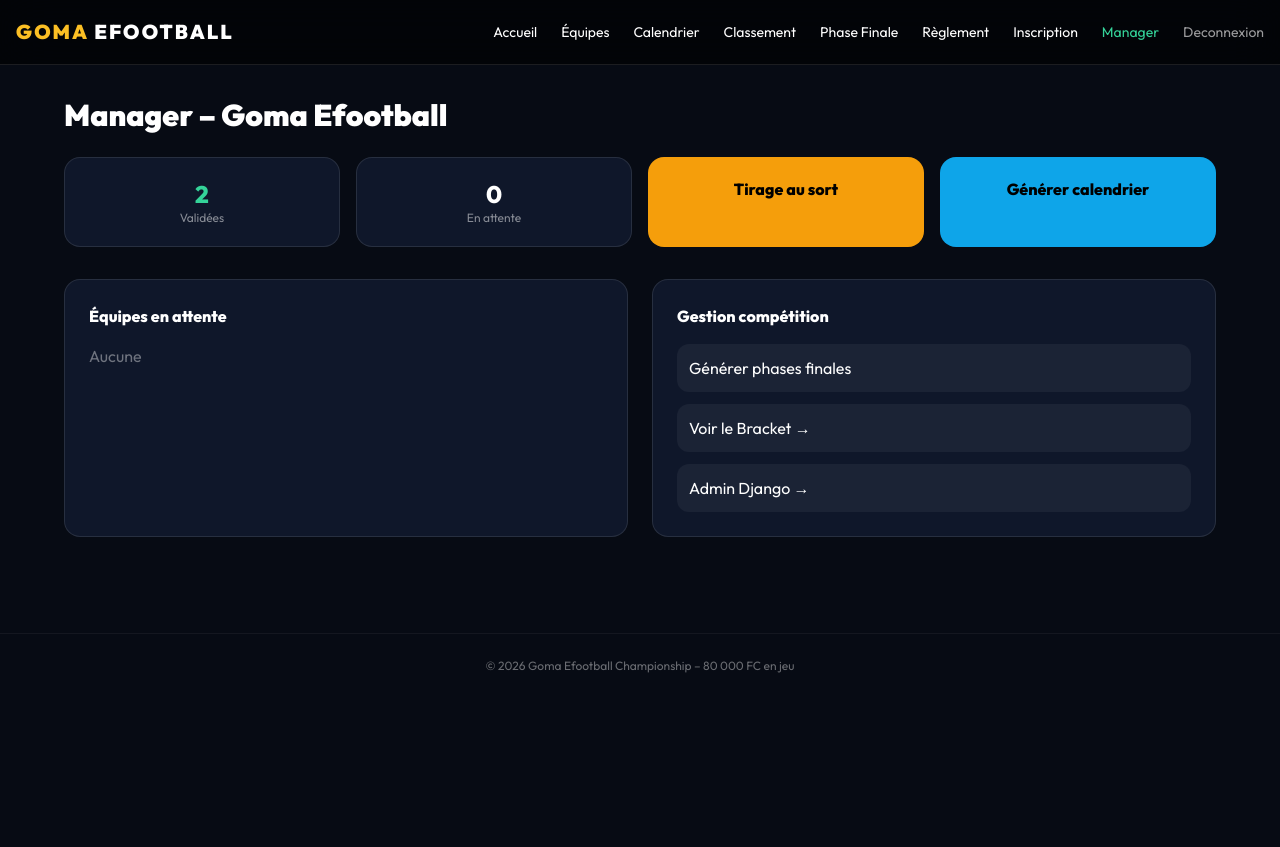
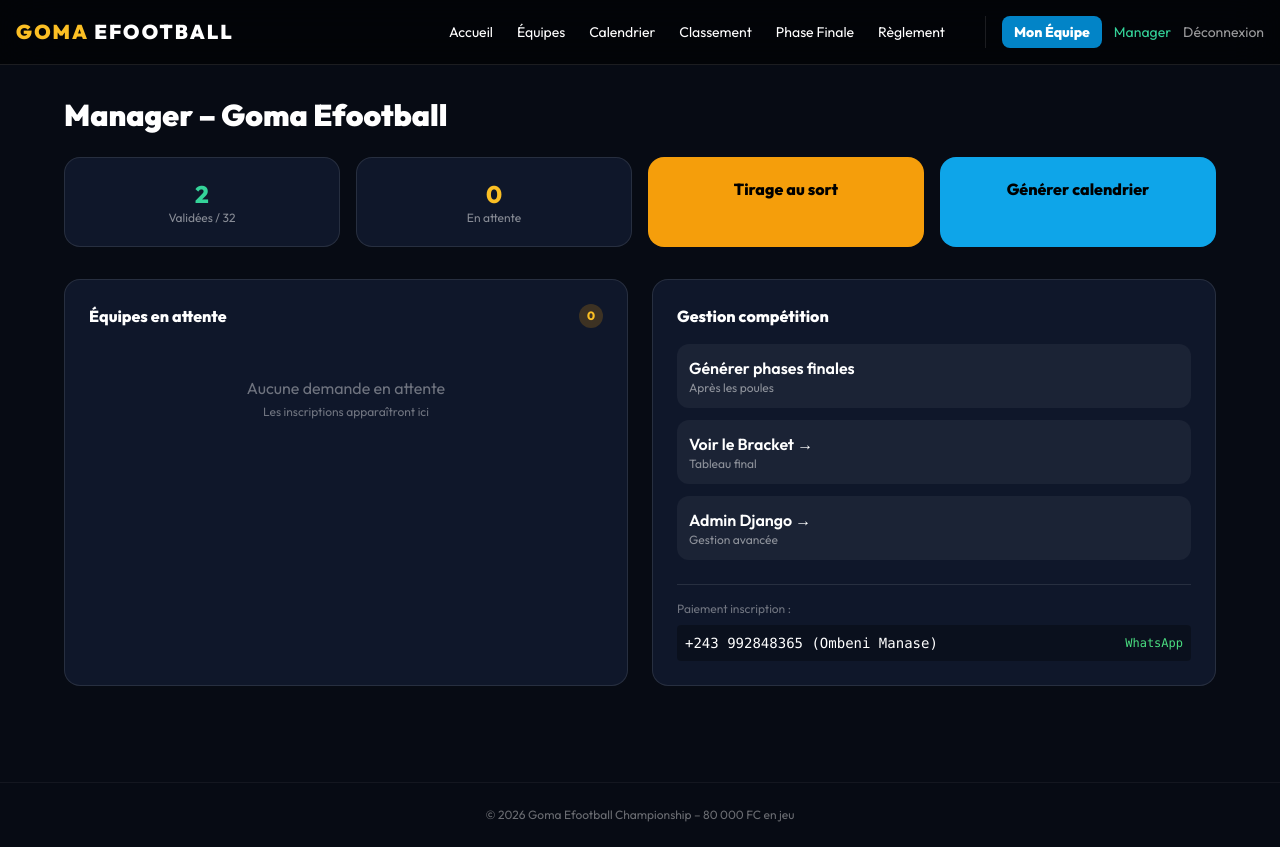
Before and after one commit to Manasse-Ombeni/Goma-Championship, a Django app: page /manager/ in a window 1280 px wide. Before the commit the page ends 673 px from the top, so only its background shows below. Run offline with Django 5.2, Linux system fonts and the light colour scheme; a user stored in the database is signed in; data comes from the database, SQL or seed files in the repository; both versions use the stored data as it was after the commit; some libraries are stand-ins or nearby versions.

Commit message:
teams simple

```diff
--- a/competition/views.py
+++ b/competition/views.py
@@ -3,6 +3,8 @@ from django.contrib.auth.decorators import login_required, user_passes_test
 from django.contrib.auth import logout
 from django.db.models import Q
 import random
+from django.contrib.auth.models import User
+from django.contrib import messages
 
 from.models import Tournament, Team, Match, Group
 from.forms import TeamForm, MatchForm
@@ -34,14 +36,34 @@ def team_register(request):
         if form.is_valid():
             team = form.save(commit=False)
             team.tournament = t
-            from django.contrib.auth.models import User
+
             username = form.cleaned_data['owner_username']
             password = form.cleaned_data['owner_password']
-            user, created = User.objects.get_or_create(username=username)
-            if created or not user.has_usable_password():
+
+            # — ANTI-DOUBLON —
+            if Team.objects.filter(tournament=t, name__iexact=team.name).exists():
+                form.add_error('name', "Ce nom d'équipe est déjà pris")
+                return render(request, 'competition/register.html', {'form':form})
+
+            if User.objects.filter(username=username).exists():
+                # si l'user existe déjà, on vérifie s'il a déjà une équipe
+                existing_user = User.objects.get(username=username)
+                if Team.objects.filter(tournament=t, owner=existing_user).exists():
+                    form.add_error('owner_username', "Tu es déjà inscrit")
+                    return render(request, 'competition/register.html', {'form':form})
+                user = existing_user
+            else:
+                user = User.objects.create_user(username=username, password=password)
+
+            if not user.has_usable_password():
                 user.set_password(password); user.save()
-            team.owner = user; team.save()
-            return redirect('home')
+
+            team.owner = user
+            team.is_validated = False
+            team.save()
+
+            # → redirige vers la page "paye maintenant"
+            return redirect('registration_success', pk=team.pk)
     else:
         form = TeamForm()
     return render(request, 'competition/register.html', {'form':form})
@@ -90,16 +112,25 @@ def logout_view(request):
 @user_passes_test(is_manager)
 def manager_dashboard(request):
     t = get_tournament()
+    pending_qs = Team.objects.filter(tournament=t, is_validated=False).order_by('-id')
+    validated_count = Team.objects.filter(tournament=t, is_validated=True).count()
+
     return render(request, 'competition/manager/dashboard.html', {
-        'pending': Team.objects.filter(tournament=t, is_validated=False),
-        'validated': Team.objects.filter(tournament=t, is_validated=True).count(),
-        'matches': Match.objects.filter(tournament=t, played=False)[:20]
+        'pending': pending_qs,
+        'validated': validated_count,
     })
 
 @login_required
 @user_passes_test(is_manager)
 def validate_team(request, pk):
     team = get_object_or_404(Team, pk=pk); team.is_validated = True; team.save()
+    return redirect('manager')
+
+@login_required
+@user_passes_test(is_manager)
+def reject_team(request, pk):
+    team = get_object_or_404(Team, pk=pk)
+    team.delete()
     return redirect('manager')
 
 @login_required
@@ -269,5 +300,63 @@ def reglement(request):
     return render(request, 'competition/reglement.html')
 
 
-from django.utils import timezone
-from datetime import timedelta
+def registration_success(request, pk):
+    team = get_object_or_404(Team, pk=pk)
+    return render(request, 'competition/registration_success.html', {'team': team})
+
+
+from django.contrib.auth.forms import PasswordChangeForm
+from django.contrib.auth import update_session_auth_hash
+
+@login_required
+def my_team(request):
+    t = get_tournament()
+    team = get_object_or_404(Team, tournament=t, owner=request.user)
+    return render(request, 'competition/my_team.html', {'team': team})
+
+@login_required
+def edit_team(request):
+    t = get_tournament()
+    team = get_object_or_404(Team, tournament=t, owner=request.user)
+
+    if request.method == 'POST':
+        form = TeamForm(request.POST, instance=team)
+        if form.is_valid():
+            new_name = form.cleaned_data['name']
+            # anti-doublon sauf pour son équipe
+            if Team.objects.filter(tournament=t, name__iexact=new_name).exclude(pk=team.pk).exists():
+                messages.error(request, "Ce nom est déjà pris")
+            else:
+                form.save()
+                messages.success(request, "Équipe mise à jour")
+                return redirect('my_team')
+    else:
+        form = TeamForm(instance=team)
+
+    return render(request, 'competition/edit_team.html', {'form': form, 'team': team})
+
+@login_required
+def delete_team(request):
+    t = get_tournament()
+    team = get_object_or_404(Team, tournament=t, owner=request.user)
+
+    if request.method == 'POST':
+        team.delete()
+        messages.warning(request, "Ton équipe a été supprimée")
+        return redirect('home')
+
+    return render(request, 'competition/delete_team.html', {'team': team})
+
+@login_required
+def change_password(request):
+    if request.method == 'POST':
+        form = PasswordChangeForm(request.user, request.POST)
+        if form.is_valid():
+            user = form.save()
+            update_session_auth_hash(request, user)
+            messages.success(request, "Mot de passe changé")
+            return redirect('my_team')
+    else:
+        form = PasswordChangeForm(request.user)
+
+    return render(request, 'competition/change_password.html', {'form': form})
--- a/config/settings.py
+++ b/config/settings.py
@@ -96,9 +96,10 @@ STATICFILES_STORAGE = 'whitenoise.storage.CompressedManifestStaticFilesStorage'
 DEFAULT_AUTO_FIELD = 'django.db.models.BigAutoField'
 
 # --- AUTH ---
+# Redirection après login/logout
+LOGIN_REDIRECT_URL = '/'
+LOGOUT_REDIRECT_URL = '/'
 LOGIN_URL = '/login/'
-LOGIN_REDIRECT_URL = '/manager/'
-LOGOUT_REDIRECT_URL = '/'
 
 # --- LOGS (pour voir les erreurs Neon dans Render) ---
 LOGGING = {
--- a/config/urls.py
+++ b/config/urls.py
@@ -23,4 +23,10 @@ urlpatterns = [
     path('manager/knockout/', views.generate_knockout, name='generate_knockout'),
     path('equipe/<int:pk>/', views.team_detail, name='team_detail'),
     path('reglement/', views.reglement, name='reglement'),
+    path('inscription/success/<int:pk>/', views.registration_success, name='registration_success'),
+    path('manager/rejeter/<int:pk>/', views.reject_team, name='reject_team'),
+    path('mon-equipe/', views.my_team, name='my_team'),
+    path('mon-equipe/modifier/', views.edit_team, name='edit_team'),
+    path('mon-equipe/supprimer/', views.delete_team, name='delete_team'),
+    path('mon-equipe/mot-de-passe/', views.change_password, name='change_password'),
 ]
--- a/templates/base.html
+++ b/templates/base.html
@@ -6,7 +6,6 @@
   <meta name="viewport" content="width=device-width, initial-scale=1.0">
   <title>{% block title %}Goma Efootball Championship{% endblock %}</title>
 
-  <!-- Tailwind CDN - corrige le bug d'affichage sur Render -->
   <script src="https://cdn.tailwindcss.com"></script>
   <link href="https://fonts.googleapis.com/css2?family=Outfit:wght@400;600;800;900&display=swap" rel="stylesheet">
 
@@ -31,12 +30,18 @@
    <a href="/classement/" class="hover:text-amber-400 transition">Classement</a>
    <a href="/bracket/" class="hover:text-amber-400 transition">Phase Finale</a>
    <a href="{% url 'reglement' %}" class="hover:text-amber-400 transition">Règlement</a>
-   <a href="/inscription/" class="hover:text-amber-400 transition">Inscription</a>
+
    {% if user.is_authenticated %}
-     <a href="/manager/" class="text-emerald-400 hover:text-emerald-300 transition">Manager</a>
-     <a href="/logout/" class="text-white/60 hover:text-white transition">Deconnexion</a>
+     <div class="flex items-center gap-3 ml-4 pl-4 border-l border-white/10">
+       <a href="{% url 'my_team' %}" class="px-3 py-1.5 bg-sky-600 hover:bg-sky-500 rounded-lg font-bold transition">Mon Équipe</a>
+       {% if user.is_staff %}
+         <a href="{% url 'manager' %}" class="text-emerald-400 hover:text-emerald-300 transition">Manager</a>
+       {% endif %}
+       <a href="/logout/" class="text-white/60 hover:text-white transition">Déconnexion</a>
+     </div>
    {% else %}
-     <a href="/login/" class="px-4 py-1.5 bg-amber-500 text-black rounded-lg font-bold hover:bg-amber-400 transition">Login</a>
+     <a href="/inscription/" class="hover:text-amber-400 transition">Inscription</a>
+     <a href="/login/" class="ml-2 px-4 py-1.5 bg-amber-500 text-black rounded-lg font-bold hover:bg-amber-400 transition">Login</a>
    {% endif %}
   </div>
   <!-- Mobile burger -->
@@ -60,11 +65,17 @@
    <a href="/classement/" class="block py-3 px-3 rounded-xl hover:bg-white/10">Classement</a>
    <a href="/bracket/" class="block py-3 px-3 rounded-xl hover:bg-white/10">Phase Finale</a>
    <a href="{% url 'reglement' %}" class="block py-3 px-3 rounded-xl hover:bg-white/10">Règlement</a>
-   <a href="/inscription/" class="block py-3 px-3 rounded-xl hover:bg-white/10">Inscription</a>
+
    {% if user.is_authenticated %}
-     <a href="/manager/" class="block py-3 px-3 rounded-xl text-emerald-400 hover:bg-white/10">Manager</a>
-     <a href="/logout/" class="block py-3 px-3 rounded-xl text-white/60 hover:bg-white/10">Deconnexion</a>
+     <div class="pt-3 mt-3 border-t border-white/10 space-y-1">
+       <a href="{% url 'my_team' %}" class="block py-3 px-3 bg-sky-600 rounded-xl font-bold text-center">Mon Équipe</a>
+       {% if user.is_staff %}
+         <a href="{% url 'manager' %}" class="block py-3 px-3 rounded-xl text-emerald-400 hover:bg-white/10">Manager</a>
+       {% endif %}
+       <a href="/logout/" class="block py-3 px-3 rounded-xl text-white/60 hover:bg-white/10">Déconnexion</a>
+     </div>
    {% else %}
+     <a href="/inscription/" class="block py-3 px-3 rounded-xl hover:bg-white/10">Inscription</a>
      <div class="pt-2 mt-2 border-t border-white/10">
        <a href="/login/" class="block py-3 px-3 bg-amber-500 text-black font-bold rounded-xl text-center">Login</a>
      </div>
--- a/templates/competition/manager/dashboard.html
+++ b/templates/competition/manager/dashboard.html
@@ -1,40 +1,85 @@
-{% extends 'base.html' %}{% block content %}
+{% extends 'base.html' %}
+{% block content %}
 <div class="max-w-6xl mx-auto">
   <h1 class="text-3xl font-black mb-6">Manager – Goma Efootball</h1>
+
+  {% if messages %}
+    {% for message in messages %}
+      <div class="mb-4 p-3 rounded-xl {% if message.tags == 'error' %}bg-red-500/20 text-red-400{% elif message.tags == 'warning' %}bg-amber-500/20 text-amber-400{% else %}bg-emerald-500/20 text-emerald-400{% endif %}">
+        {{ message }}
+      </div>
+    {% endfor %}
+  {% endif %}
 
   <!-- STATS -->
   <div class="grid md:grid-cols-4 gap-4 mb-8">
     <div class="p-5 bg-[#0f172a] rounded-2xl border border-white/10 text-center">
       <div class="text-2xl font-bold text-emerald-400">{{ validated }}</div>
-      <div class="text-xs text-white/50">Validées</div>
+      <div class="text-xs text-white/50">Validées / 32</div>
     </div>
     <div class="p-5 bg-[#0f172a] rounded-2xl border border-white/10 text-center">
-      <div class="text-2xl font-bold">{{ pending|length }}</div>
+      <div class="text-2xl font-bold text-amber-400">{{ pending|length }}</div>
       <div class="text-xs text-white/50">En attente</div>
     </div>
-    <a href="{% url 'generate_draw' %}" class="p-5 bg-amber-500 text-black rounded-2xl font-bold text-center hover:bg-amber-400">Tirage au sort</a>
-    <a href="{% url 'generate_schedule' %}" class="p-5 bg-sky-500 text-black rounded-2xl font-bold text-center hover:bg-sky-400">Générer calendrier</a>
+    <a href="{% url 'generate_draw' %}" class="p-5 bg-amber-500 text-black rounded-2xl font-bold text-center hover:bg-amber-400 transition">Tirage au sort</a>
+    <a href="{% url 'generate_schedule' %}" class="p-5 bg-sky-500 text-black rounded-2xl font-bold text-center hover:bg-sky-400 transition">Générer calendrier</a>
   </div>
 
   <div class="grid md:grid-cols-2 gap-6">
     <!-- Validation -->
     <div class="bg-[#0f172a] border border-white/10 rounded-2xl p-6">
-      <h2 class="font-bold mb-4">Équipes en attente</h2>
-      {% for team in pending %}
-      <div class="flex justify-between py-2 border-b border-white/5">
-        <span>{{ team.name }} ({{ team.owner_username }})</span>
-        <a href="{% url 'validate_team' team.id %}" class="text-emerald-400 text-sm">Valider</a>
+      <h2 class="font-bold mb-4 flex items-center justify-between">
+        Équipes en attente
+        <span class="text-xs px-2 py-1 bg-amber-500/20 text-amber-400 rounded-full">{{ pending|length }}</span>
+      </h2>
+
+      <div class="space-y-2 max-h-96 overflow-y-auto">
+        {% for team in pending %}
+        <div class="flex items-center justify-between py-3 px-3 bg-white/5 rounded-xl hover:bg-white/10 transition">
+          <div class="min-w-0 flex-1">
+            <div class="font-semibold truncate">{{ team.name }}</div>
+            <div class="text-xs text-white/50">
+              @{{ team.owner.username }} • {{ team.whatsapp|default:"pas de tel" }}
+            </div>
+          </div>
+          <div class="flex gap-2 ml-3">
+            <a href="{% url 'validate_team' team.id %}" class="px-3 py-1.5 bg-emerald-600 hover:bg-emerald-500 text-white text-xs font-bold rounded-lg transition">Valider</a>
+            <a href="{% url 'reject_team' team.id %}" class="px-3 py-1.5 bg-red-600 hover:bg-red-500 text-white text-xs font-bold rounded-lg transition" onclick="return confirm('Supprimer {{ team.name }} ?')">Rejeter</a>
+          </div>
+        </div>
+        {% empty %}
+        <div class="text-center py-8 text-white/40">
+          <p>Aucune demande en attente</p>
+          <p class="text-xs mt-1">Les inscriptions apparaîtront ici</p>
+        </div>
+        {% endfor %}
       </div>
-      {% empty %}<p class="text-white/40">Aucune</p>{% endfor %}
     </div>
 
     <!-- Outils tournoi -->
     <div class="bg-[#0f172a] border border-white/10 rounded-2xl p-6">
       <h2 class="font-bold mb-4">Gestion compétition</h2>
       <div class="space-y-3">
-        <a href="{% url 'generate_knockout' %}" class="block w-full p-3 bg-white/5 rounded-xl hover:bg-white/10">Générer phases finales</a>
-        <a href="{% url 'bracket' %}" class="block w-full p-3 bg-white/5 rounded-xl hover:bg-white/10">Voir le Bracket →</a>
-        <a href="/admin/" class="block w-full p-3 bg-white/5 rounded-xl hover:bg-white/10">Admin Django →</a>
+        <a href="{% url 'generate_knockout' %}" class="block w-full p-3 bg-white/5 rounded-xl hover:bg-white/10 transition">
+          <div class="font-semibold">Générer phases finales</div>
+          <div class="text-xs text-white/50">Après les poules</div>
+        </a>
+        <a href="{% url 'bracket' %}" class="block w-full p-3 bg-white/5 rounded-xl hover:bg-white/10 transition">
+          <div class="font-semibold">Voir le Bracket →</div>
+          <div class="text-xs text-white/50">Tableau final</div>
+        </a>
+        <a href="/admin/" class="block w-full p-3 bg-white/5 rounded-xl hover:bg-white/10 transition">
+          <div class="font-semibold">Admin Django →</div>
+          <div class="text-xs text-white/50">Gestion avancée</div>
+        </a>
+      </div>
+
+      <div class="mt-6 pt-4 border-t border-white/10">
+        <p class="text-xs text-white/40 mb-2">Paiement inscription :</p>
+        <p class="font-mono text-sm bg-black/30 p-2 rounded flex justify-between items-center">
+          <span>+243 992848365 (Ombeni Manase)</span>
+          <a href="https://wa.me/243992848365" target="_blank" class="text-green-400 text-xs">WhatsApp</a>
+        </p>
       </div>
     </div>
   </div>
```
Also changed, not shown: templates/competition/change_password.html (added, +11 -0 lines), templates/competition/delete_team.html (added, +12 -0 lines), templates/competition/edit_team.html (added, +11 -0 lines), templates/competition/my_team.html (added, +29 -0 lines), templates/competition/registration_success.html (added, +22 -0 lines), db.sqlite3.
